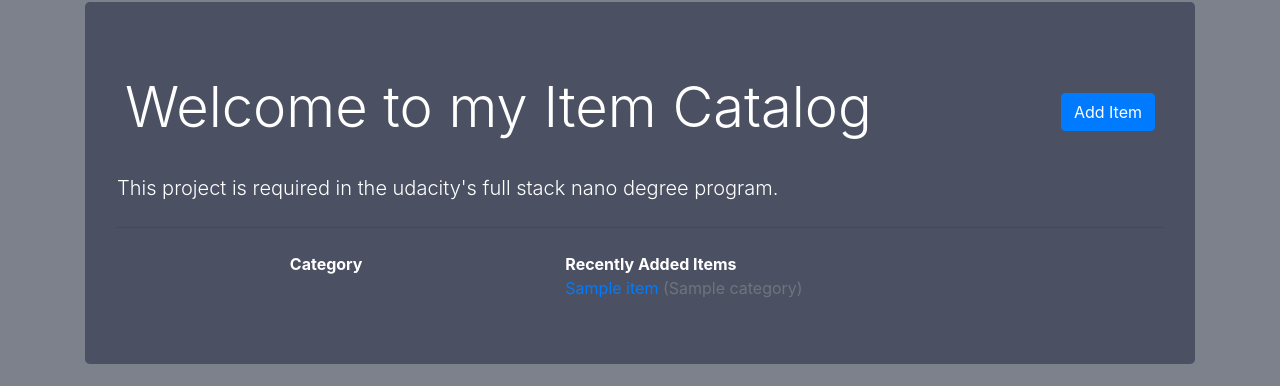
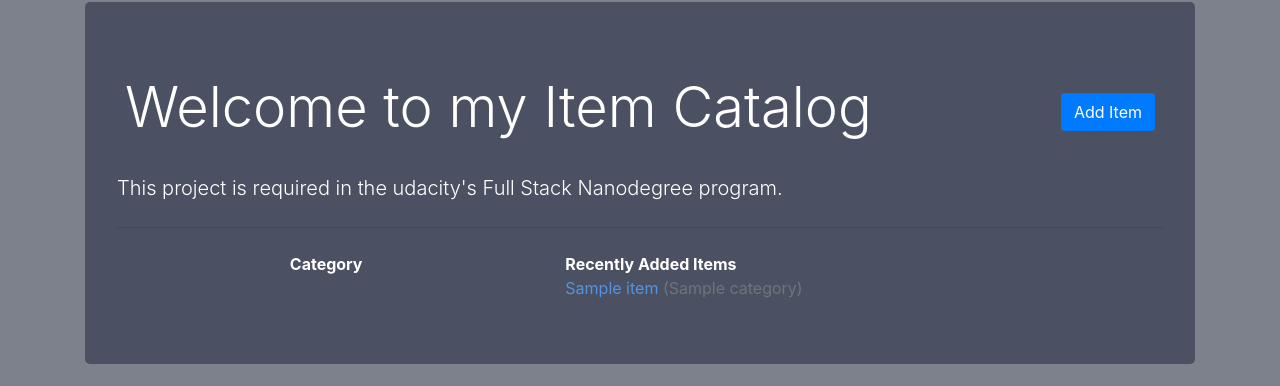
Before and after one commit to AbdulmajeedAlOmari/item-catalog-project, a Flask app: page /catalog in a window 1280 px wide. Shown: the part 116-502 px from the top of the page. Run offline with Flask 2, Linux system fonts and the light colour scheme; tables that the repository leaves empty hold one stand-in row (values such as "Sample post"); some libraries are stand-ins or nearby versions.

Commit message:
style: Modify anchor tags

```diff
--- a/templates/categories/show.html
+++ b/templates/categories/show.html
@@ -16,14 +16,14 @@
       <strong>Category</strong>
       {% for category in categories %}
           <br />
-          <a href="/catalog/{{ category.name }}">{{ category.name }}</a>
+          <a class="myAnchor" href="/catalog/{{ category.name }}">{{ category.name }}</a>
       {% endfor %}
     </div>
     <div class="col-7">
       <strong>Items of category ( <em>{{ category_name }}</em> )</strong>
       {% for item in items %}
           <br />
-          <a href="/catalog/{{ item.category.name }}/{{ item.id }}">{{ item.name }}</a> <span class="text-muted">({{ item.category.name }})</span>
+          <a class="myAnchor" href="/catalog/{{ item.category.name }}/{{ item.id }}">{{ item.name }}</a> <span class="text-muted">({{ item.category.name }})</span>
       {% endfor %}
     </div>
   </div>
--- a/templates/index.html
+++ b/templates/index.html
@@ -9,7 +9,7 @@
   </div>
 
   <p class="lead">
-    This project is required in the udacity's full stack nano degree program.
+    This project is required in the udacity's Full Stack Nanodegree program.
   </p>
 
   {% with messages = get_flashed_messages() %}
@@ -29,7 +29,7 @@
       <strong>Category</strong>
       {% for category in categories %}
           <br />
-          <a href="/catalog/{{ category.name }}">{{ category.name }}</a>
+          <a class="myAnchor" href="/catalog/{{ category.name }}">{{ category.name }}</a>
       {% endfor %}
 
     </div>
@@ -37,7 +37,7 @@
       <strong>Recently Added Items</strong>
       {% for item in recentlyAddedItems %}
           <br />
-          <a href="/catalog/{{ item.category.name }}/{{ item.id }}">{{ item.name }}</a> <span class="text-muted">({{ item.category.name }})</span>
+          <a class="myAnchor" href="/catalog/{{ item.category.name }}/{{ item.id }}">{{ item.name }}</a> <span class="text-muted">({{ item.category.name }})</span>
       {% endfor %}
     </div>
   </div>
```
